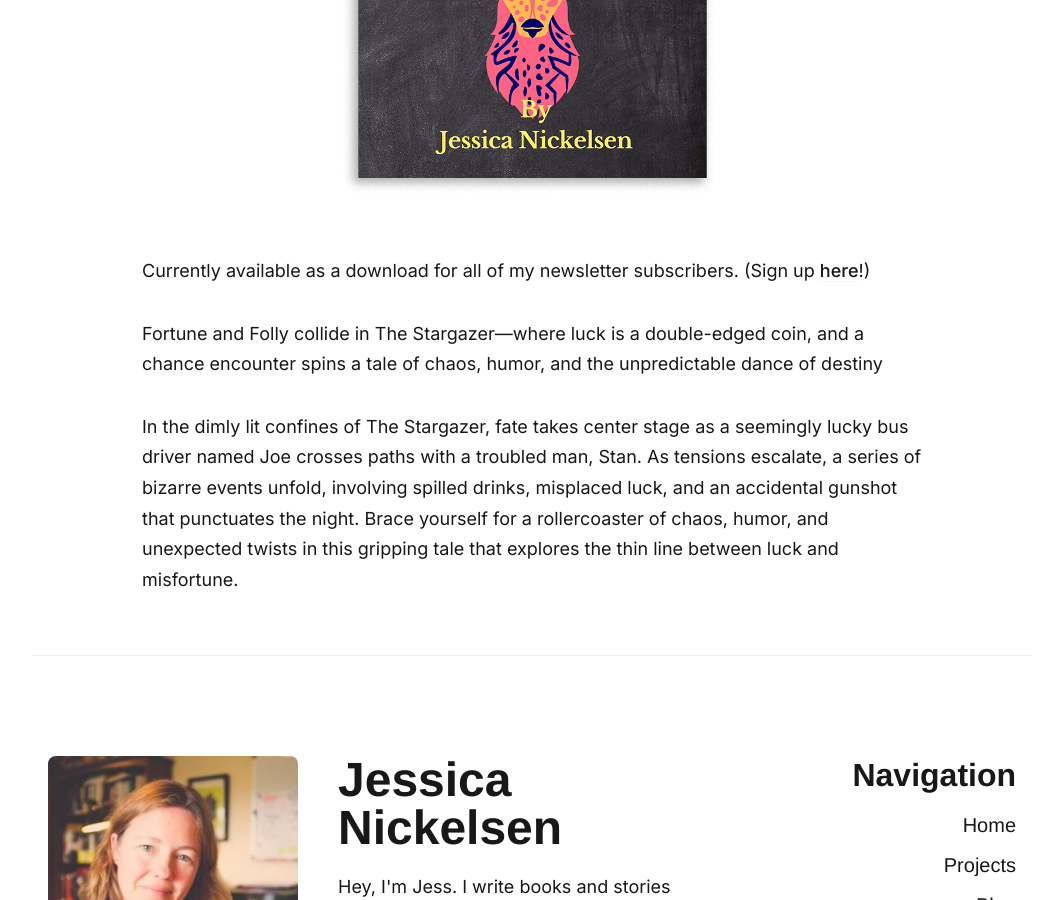
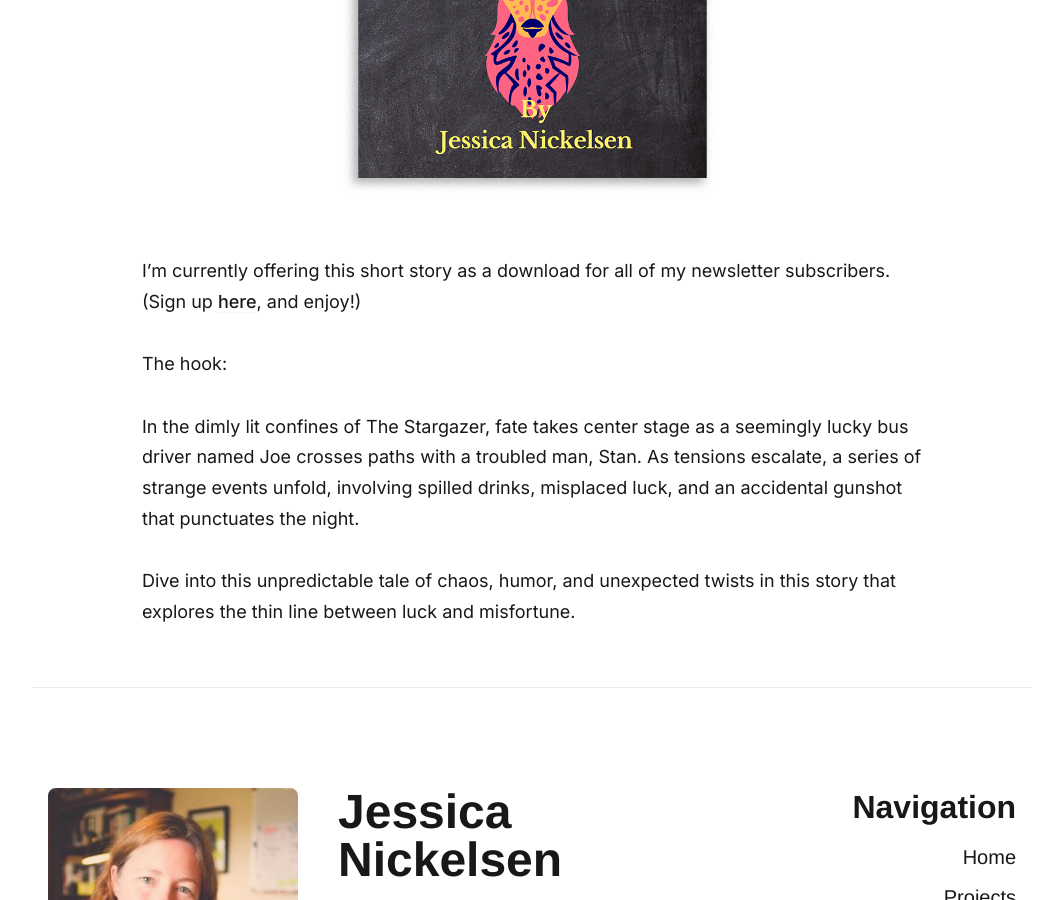
Before and after one commit to jnickelsen/jnickelsen.github.io, a Jekyll site: the page built from _projects/2023-11-14-last-call-at-the-stargazer.md, in a window 1280 px wide and 900 px high, scrolled down 683 px. Shown: the whole window, without its empty margins (108-1171 px from the left). Built offline with Jekyll 4.4.1, drawn with Linux system fonts in a browser that asks for light colours; nearby versions of some CDN libraries; some web fonts are replaced.

Commit message:
Update 2023-11-14-last-call-at-the-stargazer.md

```diff
--- a/_projects/2023-11-14-last-call-at-the-stargazer.md
+++ b/_projects/2023-11-14-last-call-at-the-stargazer.md
@@ -7,8 +7,10 @@ image: '/images/books/last-call-mockup.png'
 
 ![Last Call at the Stargazer cover]({{site.baseurl}}/images/books/last-call-mockup.png){:.centered}
 
-Currently available as a download for all of my newsletter subscribers. (Sign up [here](https://jessicanickelsen.ck.page/)!)
+I'm currently offering this short story as a download for all of my newsletter subscribers. (Sign up [here](https://jessicanickelsen.ck.page/), and enjoy!)
 
-Fortune and Folly collide in The Stargazer—where luck is a double-edged coin, and a chance encounter spins a tale of chaos, humor, and the unpredictable dance of destiny
+The hook:
 
-In the dimly lit confines of The Stargazer, fate takes center stage as a seemingly lucky bus driver named Joe crosses paths with a troubled man, Stan. As tensions escalate, a series of bizarre events unfold, involving spilled drinks, misplaced luck, and an accidental gunshot that punctuates the night. Brace yourself for a rollercoaster of chaos, humor, and unexpected twists in this gripping tale that explores the thin line between luck and misfortune.
+In the dimly lit confines of The Stargazer, fate takes center stage as a seemingly lucky bus driver named Joe crosses paths with a troubled man, Stan. As tensions escalate, a series of strange events unfold, involving spilled drinks, misplaced luck, and an accidental gunshot that punctuates the night.
+
+Dive into this unpredictable tale of chaos, humor, and unexpected twists in this story that explores the thin line between luck and misfortune.
```
